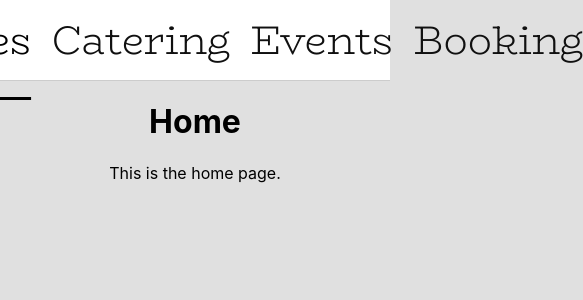
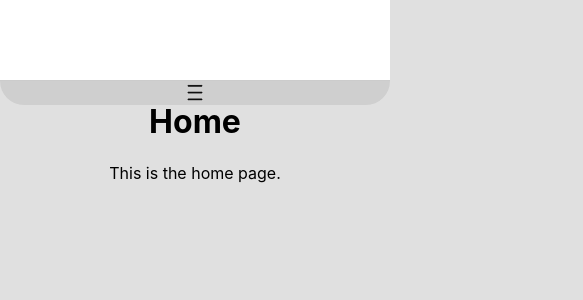
Before and after one commit to G3o-R/soundtrack-coffee-page, a React (Create React App) app: page / in a window 390 px wide. Shown: the top 300 px of the page, 583 px wide, since content can reach past the window. Built offline with nearby package versions, Linux system fonts and the light colour scheme.

Commit message:
making navbar mobile friendly

```diff
--- a/src/components/Navbar.js
+++ b/src/components/Navbar.js
@@ -2,20 +2,67 @@ import {
   NavbarContainer,
   NavbarWrapper,
   LinksContainer,
-  StyledLink
+  MotionNav,
+  MenuWrapper,
+  MenuDrop,
+  NavLinks,
+  LinkWrapper,
+  StyledLink,
 } from "../styles/NavbarStyles";
+import { useState } from "react";
+import { useMediaQuery } from "react-responsive";
 import { ReactComponent as VinylRecord } from "../images-svgs/record-vinyl.svg";
 
 export default function Navbar() {
+  const [isDropdownVisible, setDropdownVisible] = useState(false);
+  const [effect, setEffect] = useState("--visible");
+  const isMobile = useMediaQuery({ query: "(max-width: 768px)" });
+
+  const toggleDropdown = () => {
+    setDropdownVisible(!isDropdownVisible);
+  };
+
   return (
-    <NavbarWrapper>
-      <NavbarContainer>
-        <LinksContainer>
-          <StyledLink to="/"><VinylRecord/></StyledLink>
-          <StyledLink to="/classes">Classes</StyledLink>
-          <StyledLink to="/catering">Catering</StyledLink>
-          <StyledLink to="/events">Events</StyledLink>
-          <StyledLink to="/booking">Booking</StyledLink>
+    <NavbarWrapper className="navbar-wrapper">
+      <NavbarContainer className="navbar-container">
+        {/* <h1 style={{margin: 0}}>test</h1> */}
+        <LinksContainer className="links-container">
+          <MotionNav
+            className="motion-nav"
+            initial={{ height: 0 }}
+            animate={{ height: isDropdownVisible && isMobile ? "auto" : 0 }}
+            transition={{ duration: 0.4, ease: "easeInOut" }}
+          >
+            <NavLinks
+              className={`nav-links ${isMobile ? "mobile" : ""} ${
+                isMobile && isDropdownVisible ? "active" : ""
+              }`}
+            >
+              <LinkWrapper>
+                <StyledLink to="/">
+                  <VinylRecord />
+                </StyledLink>
+              </LinkWrapper>
+              <LinkWrapper>
+                <StyledLink to="/classes">Classes</StyledLink>
+              </LinkWrapper>
+              <LinkWrapper>
+                <StyledLink to="/catering">Catering</StyledLink>
+              </LinkWrapper>
+              <LinkWrapper>
+                <StyledLink to="/events">Events</StyledLink>
+              </LinkWrapper>
+              <LinkWrapper>
+                <StyledLink to="/booking">Booking</StyledLink>
+              </LinkWrapper>
+            </NavLinks>
+          </MotionNav>
+          <MenuWrapper className="menu-wrapper">
+            <MenuDrop
+              onClick={toggleDropdown}
+              className={isDropdownVisible ? "active" : "inactive"}
+            />
+          </MenuWrapper>
         </LinksContainer>
       </NavbarContainer>
     </NavbarWrapper>
--- a/src/styles/NavbarStyles.js
+++ b/src/styles/NavbarStyles.js
@@ -1,5 +1,7 @@
 import styled from "styled-components";
 import { Link } from "react-router-dom";
+import { motion } from "framer-motion";
+import { CiMenuBurger } from "react-icons/ci";
 
 export const NavbarContainer = styled.div`
   background-color: #fff;
@@ -13,11 +15,108 @@ height: 100%;
 `;
 
 export const LinksContainer = styled.div`
+  position: static;
+  top: auto;
+  left: 0;
+  right: 0;
+  width: 100%;
+
+  @media screen and (max-width: 768px) {
+    position: absolute;
+    top: 81px;
+  }
+`;
+
+export const MotionNav = styled(motion.nav)`
+  overflow: "visible";
+  width: auto;
+  background-color: #ffffff;
+  display: flex;
+  flex-direction: column;
+  justify-content: space-between;
+  align-items: center;
+
+  @media screen and (max-width: 768px) {
+    width: 100%;
+    overflow: hidden;
+  }
+`;
+
+export const MenuWrapper = styled.div`
+  width: 100%;
+  display: none;
+  justify-content: center;
+  background-color: #cfcfcf;
+  border-radius: 0 0 1.5rem 1.5rem;
+  height: 1.5rem;
+  @media screen and (max-width: 768px) {
+    display: flex;
+  }
+`;
+
+export const MenuDrop = styled(CiMenuBurger)`
+  height: 80%;
+  color: #000000;
+  font-size: 2rem;
+  cursor: pointer;
+  stroke-width: 1;
+  transition: stroke-width 0.3s ease-in-out, color 0.3s ease-in-out;
+
+  &:hover {
+    color: #fff;
+    stroke-width: 2;
+  }
+
+  @media screen and (max-width: 768px) {
+    display: block;
+    padding: 10px;
+    align-self: center;
+  }
+`;
+
+export const NavLinks = styled.ul`
   display: flex;
   justify-content: center;
   align-items: center;
+  flex-direction: row;
+  gap: 20px;
+  width: 100%;
+  box-shadow: none;
+  padding: 10px 0px;
+  margin: 0;
+
+  @media screen and (max-width: 768px) {
+    list-style: none;
+    margin: 0;
+    display: flex;
+    flex-direction: column;
+    align-items: center;
+    padding: 0;
+    gap: 0px;
+
+    &.mobile {
+      /* background-color: #090909; */
+      overflow: hidden;
+      width: 100%;
+    }
+
+    &.mobile.active {
+      visibility: visible;
+    }
+  }
+`;
+
+export const LinkWrapper = styled.div`
+  @media screen and (max-width: 768px) {
+    width: 100%;
+    max-height: 5rem;
     height: 100%;
-  gap: 1.25rem;
+    display: flex;
+    align-items: center;
+    justify-content: center;
+    border-top: 1px solid rgba(217, 128, 0, 0.5);
+    border-bottom: 1px solid rgba(0, 0, 0, 0.2);
+  }
 `;
 
 export const StyledLink = styled(Link)`
@@ -30,7 +129,7 @@ export const StyledLink = styled(Link)`
   line-height: auto;
   font-family: BioRhyme;
 
-  svg{
+  svg {
     margin-bottom: -0.5rem;
   }
 
@@ -45,9 +144,10 @@ export const StyledLink = styled(Link)`
     background-color: currentColor;
     transition: width 0.3s ease;
   }
-
+  @media screen and (min-width: 768px) {
     &:hover::before {
       width: 100%;
+    }
   }
 
   &:hover {
```
Lines whose indentation alone changed are shown as unchanged.
